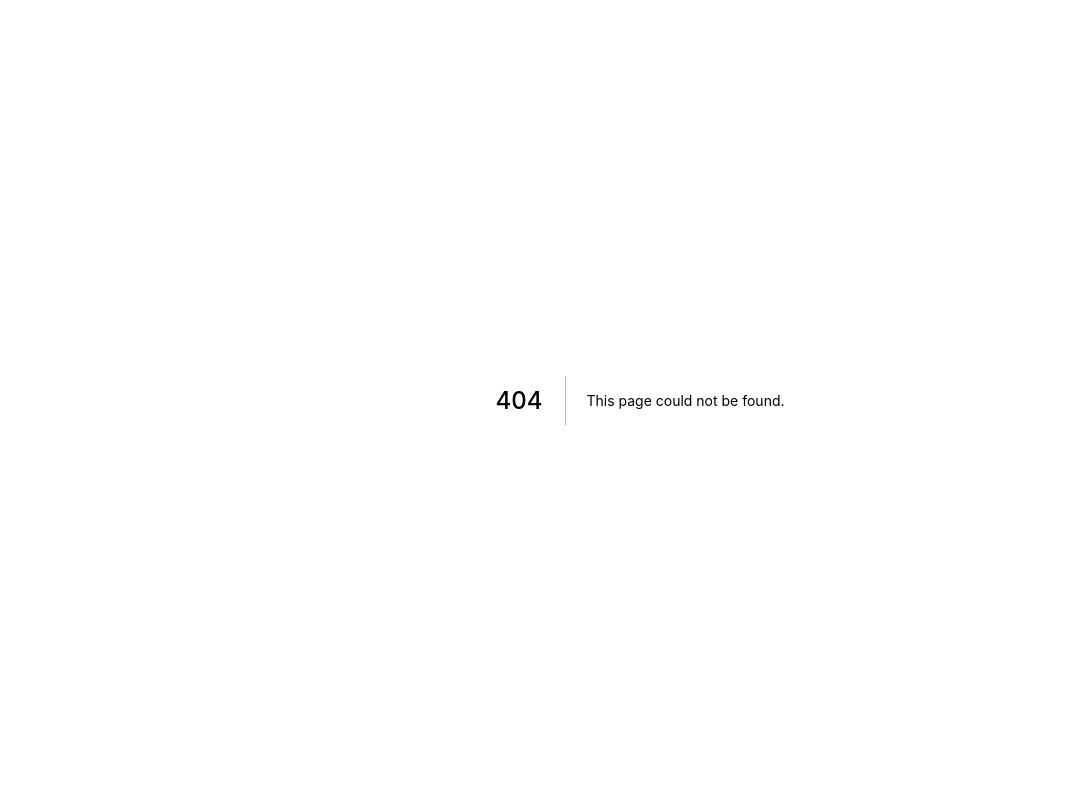
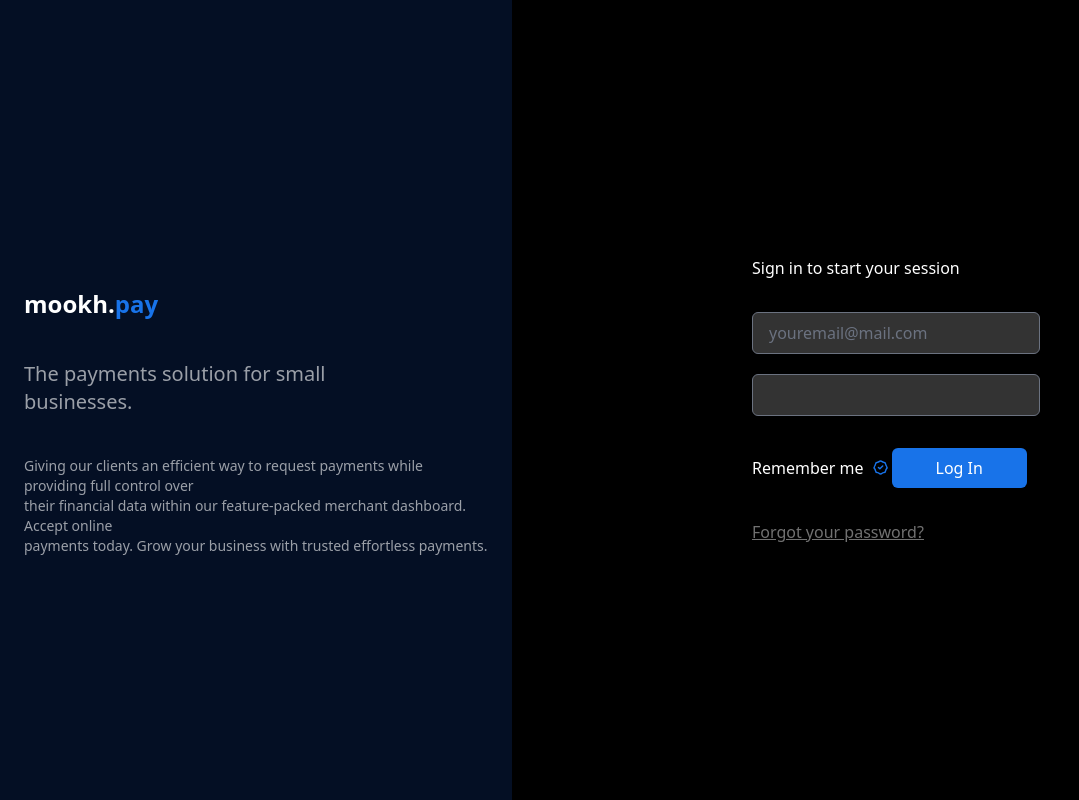
Before and after one commit to MOOKHAFRICA/mookhpay-landing, a Next.js app: page /login in a window 1280 px wide. Before the commit this address had no page. Shown: the whole page, without its empty margins (0-1079 px from the left). Built offline with nearby package versions, Linux system fonts and the light colour scheme.

Commit message:
Added login page and seo

```diff
--- a/pages/index.js
+++ b/pages/index.js
@@ -15,6 +15,25 @@ export default function Home() {
           name="viewport"
           content="user-scalable=no, width=device-width, initial-scale=1.0,  minimum-scale=1, maximum-scale=1"
         ></meta>
+        <meta charSet="utf-8" />
+        <title>Home - Mookh.pay</title>
+        <meta
+          name="description"
+          content="Online payment processing for internet businesses. Mookh.pay is a suite of payment APIs that powers commerce for online businesses of all sizes, including fraud prevention, and subscription management. Use Mookh.pay’s payment platform to accept and process payments online for easy-to-use commerce solutions."
+        />
+        {/* Open Graph */}
+        <meta property="og:title" content="Login - Mookh.pay" key="ogtitle" />
+        <meta
+          property="og:description"
+          content="Online payment processing for internet businesses. Mookh.pay is a suite of payment APIs that powers commerce for online businesses of all sizes, including fraud prevention, and subscription management. Use Mookh.pay’s payment platform to accept and process payments online for easy-to-use commerce solutions."
+          key="ogdesc"
+        />
+        <meta property="og:url" content="mookhpay.com/login" key="ogurl" />
+        <meta property="og:site_name" content="mookh.pay" key="ogsitename" />
+
+        <meta name="twitter:card" content="summary" key="twcard" />
+        <meta name="twitter:creator" content="@MookhAfrica" key="twhandle" />
+
         <meta name="apple-mobile-web-app-capable" content="yes" />
         <link rel="icon" href="/favicon.ico" />
       </Head>
--- /dev/null
+++ b/pages/login.js
@@ -0,0 +1,132 @@
+import Head from "next/head";
+export default function Home() {
+  return (
+    <div className="overflow-x-hidden overflow-y-hidden">
+      <Head>
+        <title>mookh.pay</title>
+        <meta
+          name="viewport"
+          content="user-scalable=no, width=device-width, initial-scale=1.0,  minimum-scale=1, maximum-scale=1"
+        ></meta>
+        <meta charSet="utf-8" />
+        <title>Login - Mookh.pay</title>
+        <meta
+          name="description"
+          content="Login to  Mookh.pay to access all the cool features we have in store for you and your business."
+        />
+        {/* Open Graph */}
+        <meta property="og:title" content="Login - Mookh.pay" key="ogtitle" />
+        <meta
+          property="og:description"
+          content="Login to  Mookh.pay to access all the cool features we have in store for you and your business."
+          key="ogdesc"
+        />
+        <meta property="og:url" content="mookhpay.com/login" key="ogurl" />
+        <meta property="og:site_name" content="mookh.pay" key="ogsitename" />
+
+        <meta name="twitter:card" content="summary" key="twcard" />
+        <meta name="twitter:creator" content="@MookhAfrica" key="twhandle" />
+        <meta name="apple-mobile-web-app-capable" content="yes" />
+        <link rel="icon" href="/favicon.ico" />
+      </Head>
+      <main>
+        <div className="h-screen w-screen grid grid-cols-1 md:grid-cols-1 lg:flex">
+          <div className="bg-cwc-loginbg h-20 lg:h-full w-full">
+            <div className="mx-6 lg:mt-72">
+              <h1 className="text-white font-extrabold text-2xl pt-6 lg:pt-0">
+                <a href="/">
+                  mookh.
+                  <span className="text-cwc-blue font-extrabold text-2xl">
+                    pay
+                  </span>
+                </a>
+              </h1>
+              <p className="invisible lg:visible text-white font-medium text-xl opacity-60 mt-10">
+                The payments solution for small <br />
+                businesses.
+              </p>
+              <p className="invisible lg:visible text-white text-sm opacity-60 mt-10">
+                Giving our clients an efficient way to request payments while
+                providing full control over <br />
+                their financial data within our feature-packed merchant
+                dashboard. Accept online <br />
+                payments today. Grow your business with trusted effortless
+                payments.
+              </p>
+            </div>
+          </div>
+          <div className="h-3/4 lg:h-full bg-black w-full">
+            <div className="mb-80 mx-6 lg:mt-64 lg:mx-60">
+              <p className="text-white text-base pt-24 lg:pt-0">
+                Sign in to start your session
+              </p>
+              <div className="mt-8">
+                <input
+                  className="bg-cwc-logininputbg text-white focus:ring-cwc-blue focus:border-cwc-blue w-full pl-4 pr-12 rounded-md"
+                  type="text"
+                  placeholder="youremail@mail.com"
+                />
+              </div>
+              <div className="mt-5">
+                <input
+                  className="bg-cwc-logininputbg text-white focus:ring-cwc-blue focus:border-cwc-blue w-full pl-4 pr-12 rounded-md"
+                  type="password"
+                />
+              </div>
+              <div className="mt-8">
+                <button
+                  type="button"
+                  className="group text-white space-x-2 inline-flex focus:outline-none"
+                >
+                  <span>Remember me</span>
+
+                  <svg
+                    className="text-cwc-blue"
+                    xmlns="http://www.w3.org/2000/svg"
+                    fill="none"
+                    viewBox="0 0 28 20"
+                    width="20px"
+                    height="20px"
+                    stroke="currentColor"
+                  >
+                    <path
+                      strokeLinecap="round"
+                      strokeLinejoin="round"
+                      strokeWidth="2"
+                      d="M9 12l2 2 4-4M7.835 4.697a3.42 3.42 0 001.946-.806 3.42 3.42 0 014.438 0 3.42 3.42 0 001.946.806 3.42 3.42 0 013.138 3.138 3.42 3.42 0 00.806 1.946 3.42 3.42 0 010 4.438 3.42 3.42 0 00-.806 1.946 3.42 3.42 0 01-3.138 3.138 3.42 3.42 0 00-1.946.806 3.42 3.42 0 01-4.438 0 3.42 3.42 0 00-1.946-.806 3.42 3.42 0 01-3.138-3.138 3.42 3.42 0 00-.806-1.946 3.42 3.42 0 010-4.438 3.42 3.42 0 00.806-1.946 3.42 3.42 0 013.138-3.138z"
+                    />
+                  </svg>
+                </button>
+                <button
+                  className="text-white bg-cwc-blue px-11 py-2 rounded-md"
+                  type="submit"
+                >
+                  Log In
+                </button>
+              </div>
+              <div className="mt-8">
+                <p className="text-cwc-grey underline">
+                  <a href="#">Forgot your password?</a>
+                </p>
+              </div>
+              <div className="flex mx-4 space-x-2 pt-72 lg:invisible">
+                <div className="text-cwc-grey">
+                  <a href="#">Contact Us</a>
+                </div>
+                <div className="text-cwc-grey">
+                  <a href="#">Privacy</a>
+                </div>
+                <div className="text-cwc-grey">
+                  <a href="#">Legal</a>
+                </div>
+                <div className="text-cwc-grey">
+                  <a href="#">Worldwide</a>
+                </div>
+              </div>
+            </div>
+          </div>
+        </div>
+      </main>
+    </div>
+  );
+}
```
